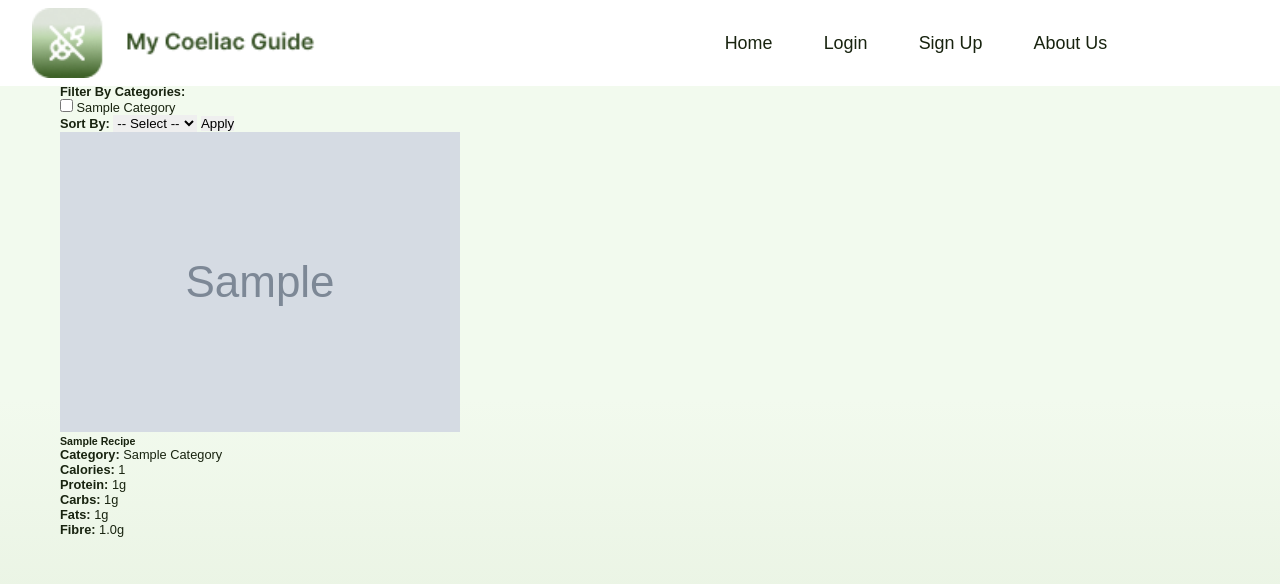
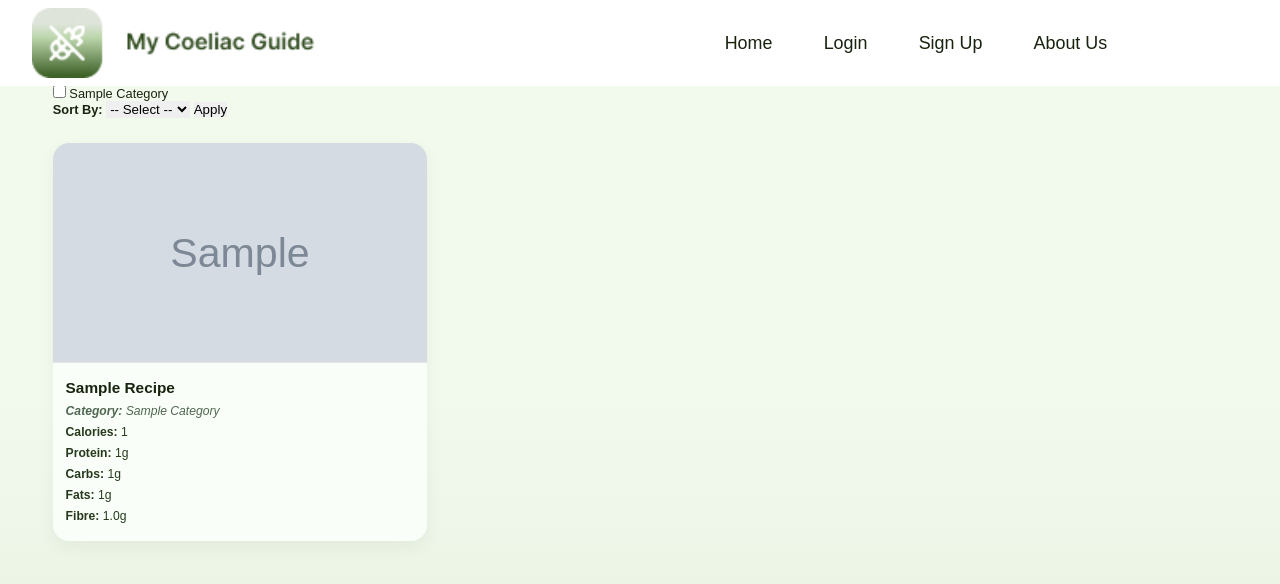
Before and after one commit to SeriousStudent766/MyCoeliacGuide, a Django app: page /recipes/ in a window 1280 px wide. Shown: the top 584 px of the page. Run offline with Django 4.2, Linux system fonts and the light colour scheme; tables that the repository leaves empty hold one stand-in row (values such as "Sample post"); grey boxes marked "Sample" are stand-in pictures.

Commit message:
new adds

```diff
--- a/static/css/recipe.css
+++ b/static/css/recipe.css
@@ -1,6 +1,60 @@
+/* Recipes page container */
 .page-wrapper {
-    max-width: 1200px;
-    margin: 0 auto;
-    padding: 40px 20px;
-    width: 100%;
-  }
+  max-width: 1200px;
+  margin: 0 auto;
+  padding: 2rem 1rem;
+}
+
+/* Meal Grid */
+.meal-grid {
+  display: grid;
+  grid-template-columns: repeat(auto-fill, minmax(300px, 1fr));
+  gap: 2rem;
+  margin-top: 2rem;
+}
+
+/* Each Recipe Card */
+.meal-card {
+  background-color: #f9fff8;
+  border-radius: 16px;
+  box-shadow: 0 6px 18px rgba(0, 0, 0, 0.05);
+  overflow: hidden;
+  transition: transform 0.2s ease-in-out;
+}
+
+.meal-card:hover {
+  transform: scale(1.02);
+}
+
+/* Meal Image */
+.meal-image {
+  width: 100%;
+  height: 220px;
+  object-fit: cover;
+  border-bottom: 1px solid #e6e6e6;
+}
+
+/* Meal Info Text */
+.meal-info {
+  padding: 1rem;
+  color: #27391C;
+  font-family: 'Nunito', sans-serif;
+}
+
+.meal-title {
+  font-size: 1.2rem;
+  font-weight: 700;
+  margin-bottom: 0.5rem;
+  color: #18230F;
+}
+
+.meal-info p {
+  margin: 0.3rem 0;
+  font-size: 0.95rem;
+  line-height: 1.4;
+}
+
+.meal-category {
+  font-style: italic;
+  color: #4f6650;
+}
```
Also changed, not shown: media/recipes_images/230120241706010085_1.webp (added), media/recipes_images/Almond-flour-pancakes-18dee72.webp (added), media/recipes_images/jamaican-vegetable-stew-coconut-rice-440-400-9037f41.webp (added).
